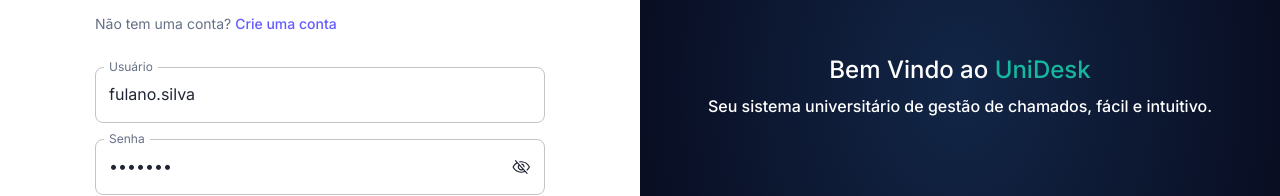
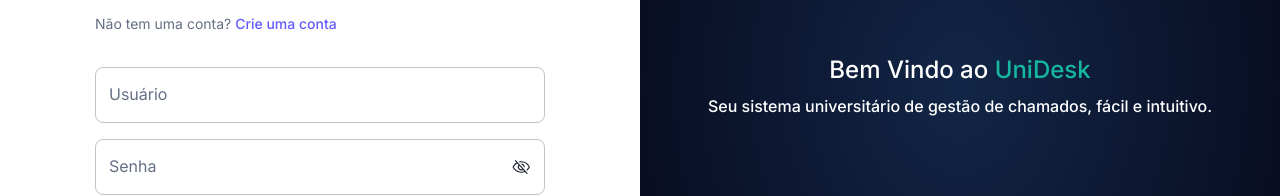
Before and after one commit to AntiKevin/unidesk-frontend, a Next.js app: page /auth/sign-in in a window 1280 px wide. Shown: the part 313-509 px from the top of the page. Built offline with nearby package versions, Linux system fonts and the light colour scheme; no server answers.

Commit message:
fix: corrigir valores padrão do formulário de login para campos vazios

```diff
--- a/src/components/auth/sign-in-form.tsx
+++ b/src/components/auth/sign-in-form.tsx
@@ -29,7 +29,7 @@ const schema = zod.object({
 
 type Values = zod.infer<typeof schema>;
 
-const defaultValues = { usuario: 'fulano.silva', senha: 'Secret1' } satisfies Values;
+const defaultValues = { usuario: '', senha: '' } satisfies Values;
 
 export function SignInForm(): React.JSX.Element {
   const router = useRouter();
```
